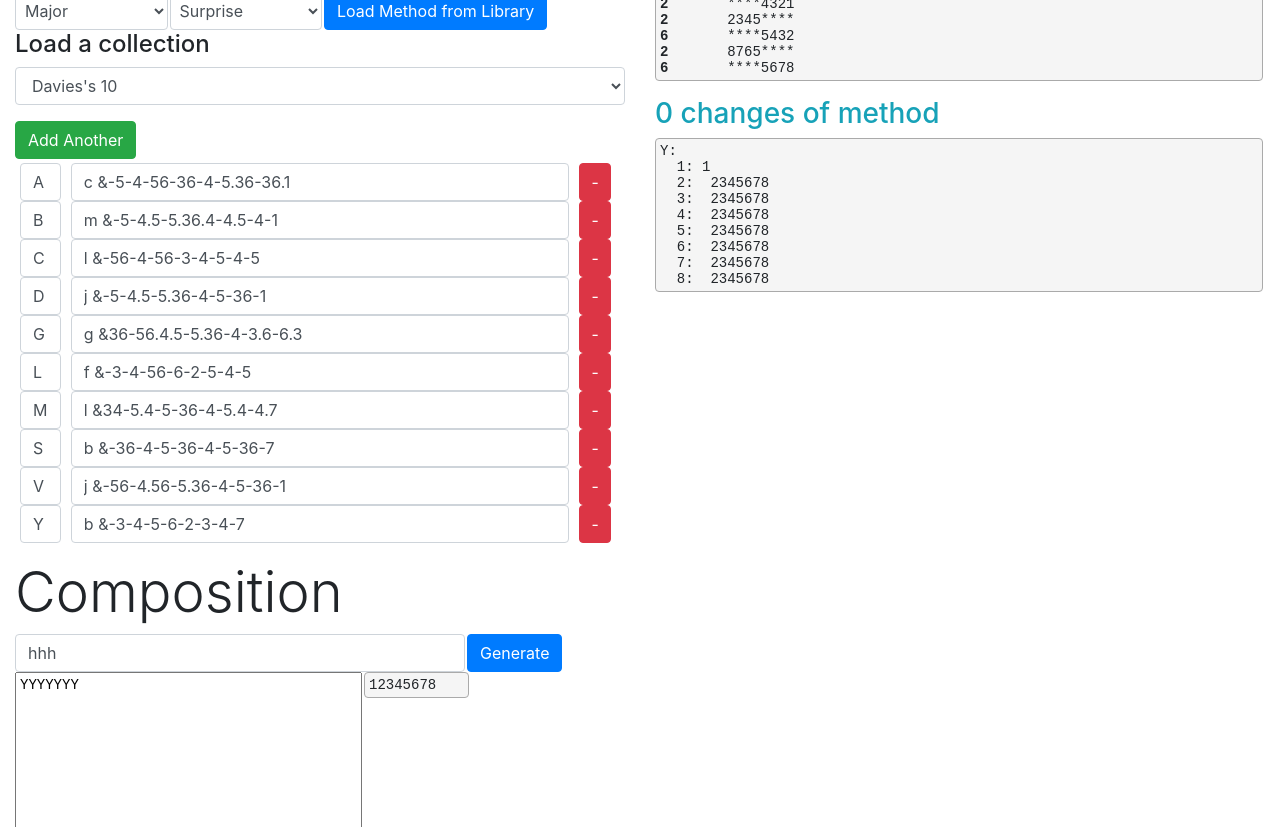
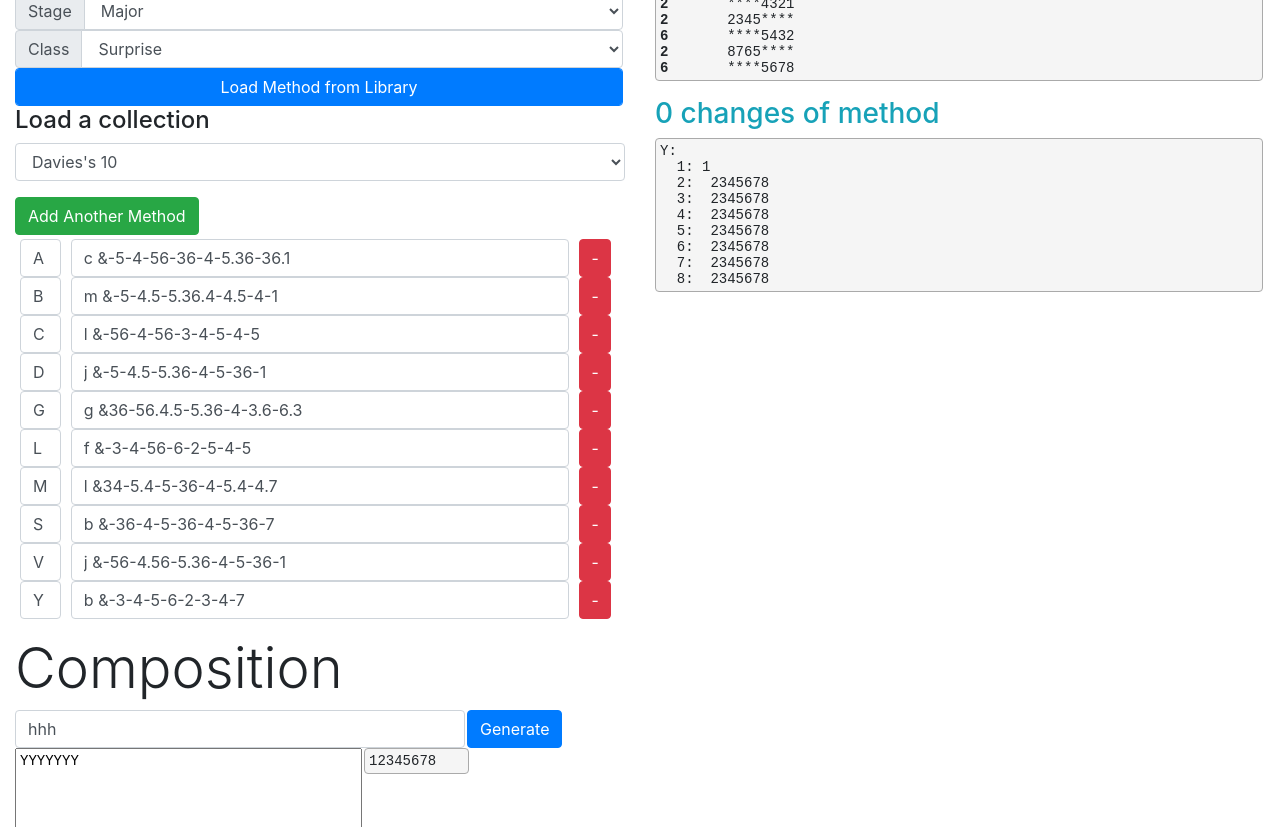
Before and after one commit to jwholdsworth/JSProve, a website: page index.html in a window 1280 px wide. Shown: the part 211-1038 px from the top of the page. Drawn offline with nearby package versions, Linux system fonts and the light colour scheme; no server answers.

Commit message:
Tidied up the stage/class selection.

```diff
--- a/index.html
+++ b/index.html
@@ -95,23 +95,40 @@
                     <div class="col-lg-6">
                         <section id="input">
                             <h2 class="display-4">Methods</h2>
-                            <div class="form-group form-row">
-                                <select name="methodRank" id="methodRank" class="form-control col-sm-3">
+                            <div class="form-row">
+                                <div class="input-group">
+                                    <div class="input-group-prepend">
+                                        <span class="input-group-text" id="stagePrepend">Stage</span>
+                                    </div>
+
+                                    <select name="methodRank" id="methodRank" class="form-control"
+                                        aria-describedby="stagePrepend">
                                         <option value="6">Minor</option>
                                         <option value="8" selected="selected">Major</option>
                                         <option value="10">Royal</option>
                                         <option value="12">Maximus</option>
                                     </select>
-                                <!--input type="button" value="Add Method" id="moreMethods" /-->
-                                <select name="class" id="class" class="form-control col-sm-3">
+                                </div>
+                            </div>
+                            <div class="form-row">
+                                <div class="input-group">
+                                    <div class="input-group-prepend">
+                                        <span class="input-group-text" id="classPrepend">Class</span>
+                                    </div>
+                                    <select name="class" id="class" class="form-control"
+                                        aria-describedby="classPrepend">
                                         <option value="D">Delight</option>
                                         <option value="P">Plain</option>
                                         <option value="S" selected="selected">Surprise</option>
                                         <option value="T">Treble Bob</option>
                                     </select>
+                                </div>
+                            </div>
+                            <div class="form-row">
                                 <input type="button" value="Load Method from Library" id="searchMethod"
-                                    class="btn btn-primary" />
+                                    class="form-control btn btn-primary" />
                             </div>
+
                             <div class="form-group">
                                 <h4>Load a collection</h4>
                                 <div id="collectionChoice"></div>
@@ -119,7 +136,7 @@
                             <div class="form-group">
                                 <form>
                                     <div class="form-row mb-1">
-                                        <input type="button" value="Add Another" id="moreMethods"
+                                        <input type="button" value="Add Another Method" id="moreMethods"
                                             class="btn btn-success" />
                                     </div>
                                     <div id="methodList"></div>
```
Lines whose indentation alone changed are shown as unchanged.
